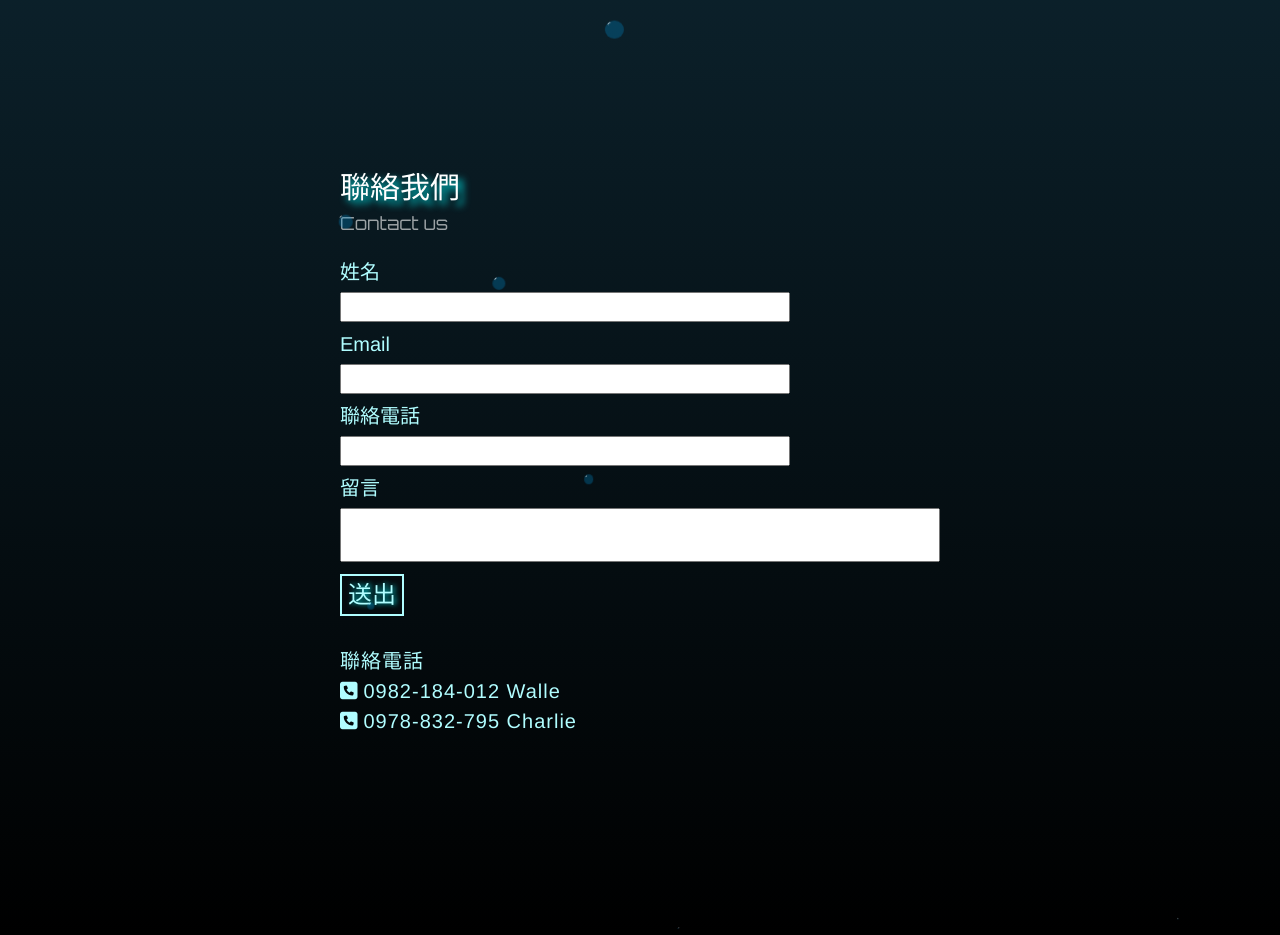
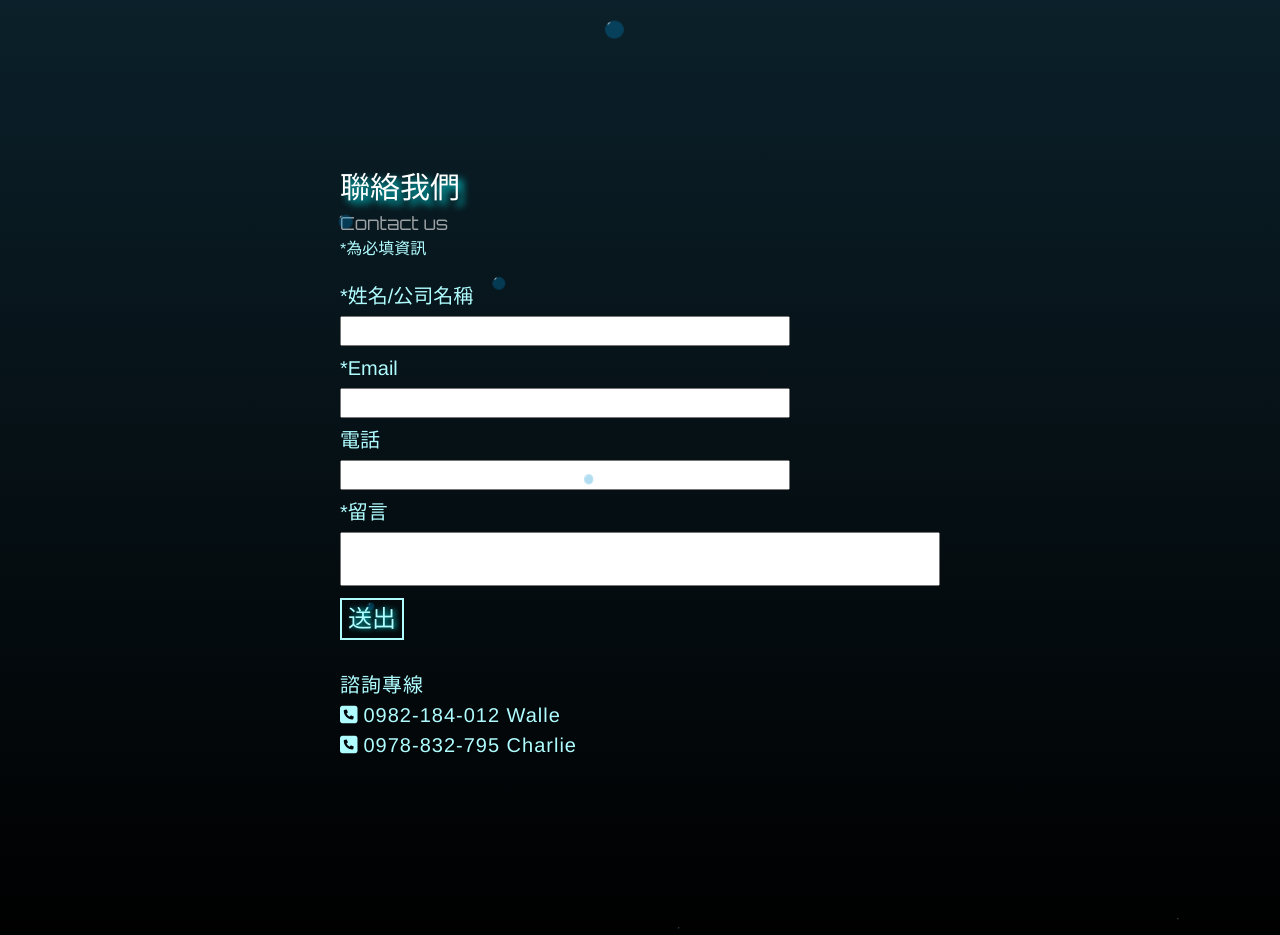
Before and after one commit to c6arliec6en/FishTech, a PHP site: page / in a window 1280 px wide. Shown: the part 3865-4800 px from the top of the page. Run offline with PHP 8.4, Linux system fonts and the light colour scheme; some libraries are stand-ins or nearby versions.

Commit message:
edit css and add alert

```diff
--- a/_index.html
+++ b/_index.html
@@ -302,15 +302,18 @@
         <div class="en-title">
           Contact us
         </div>
+        <div class="sub-title">
+          *為必填資訊
+        </div>
         <div class="wrap">
           <form id="contact-form">
-            <p class="c-font">姓名</p>
+            <p class="c-font">*姓名/公司名稱</p>
             <input type="text" id='name' name="name" class="c-input">
-            <p class="c-font">Email</p>
+            <p class="c-font">*Email</p>
             <input type="email" id='email' name="email" class="c-input">
-            <p class="c-font">聯絡電話</p>
+            <p class="c-font">電話</p>
             <input type="text" id='phone' name="phone" class="c-input">
-            <p class="c-font">留言</p>
+            <p class="c-font">*留言</p>
             <textarea name="info" id='info' class="c-text"></textarea>
 
             <button type="submit" class="c-botton">送出</button>
@@ -319,7 +322,7 @@
       </div>
       <div class="more-info">
         <div class="inner-more-info">
-          <div>聯絡電話</div>
+          <div>諮詢專線</div>
           <div>
             <i class="fas fa-phone-square"></i><span>0982-184-012 Walle</span>
           </div>
--- a/main.js
+++ b/main.js
@@ -12,11 +12,11 @@ form.addEventListener('submit', () => {
   const phone = input[2].value
 
   if (!name) {
-    console.log('name cant be empty')
+    alert('請填入姓名或公司名稱')
   } else if (!email) {
-    console.log('Email cant be empty')
+    alert('請填入Email方便我們與您聯絡')
   } else if (!text.value) {
-    console.log('info cant be empty')
+    alert('請留下您的需求，我們將盡快與您聯絡！')
   } else {
 
     var template_params = {
@@ -32,4 +32,6 @@ form.addEventListener('submit', () => {
 
   }
 
+
+
 })
--- a/style.css
+++ b/style.css
@@ -351,7 +351,7 @@ div[class^='bubble-']:after {
 /***************/
 
 .main-content {
-  padding: 40px 70px 40px 30px;
+  padding: 20px 70px 30px 30px;
   max-width: 600px;
   margin: auto;
   position: relative;
@@ -489,6 +489,10 @@ span {
   text-transform: uppercase;
 }
 
+.sub-title{
+  color:#b0fdff;
+}
+
 .c-input {
   width: 75%;
   margin-bottom:7px;
```
